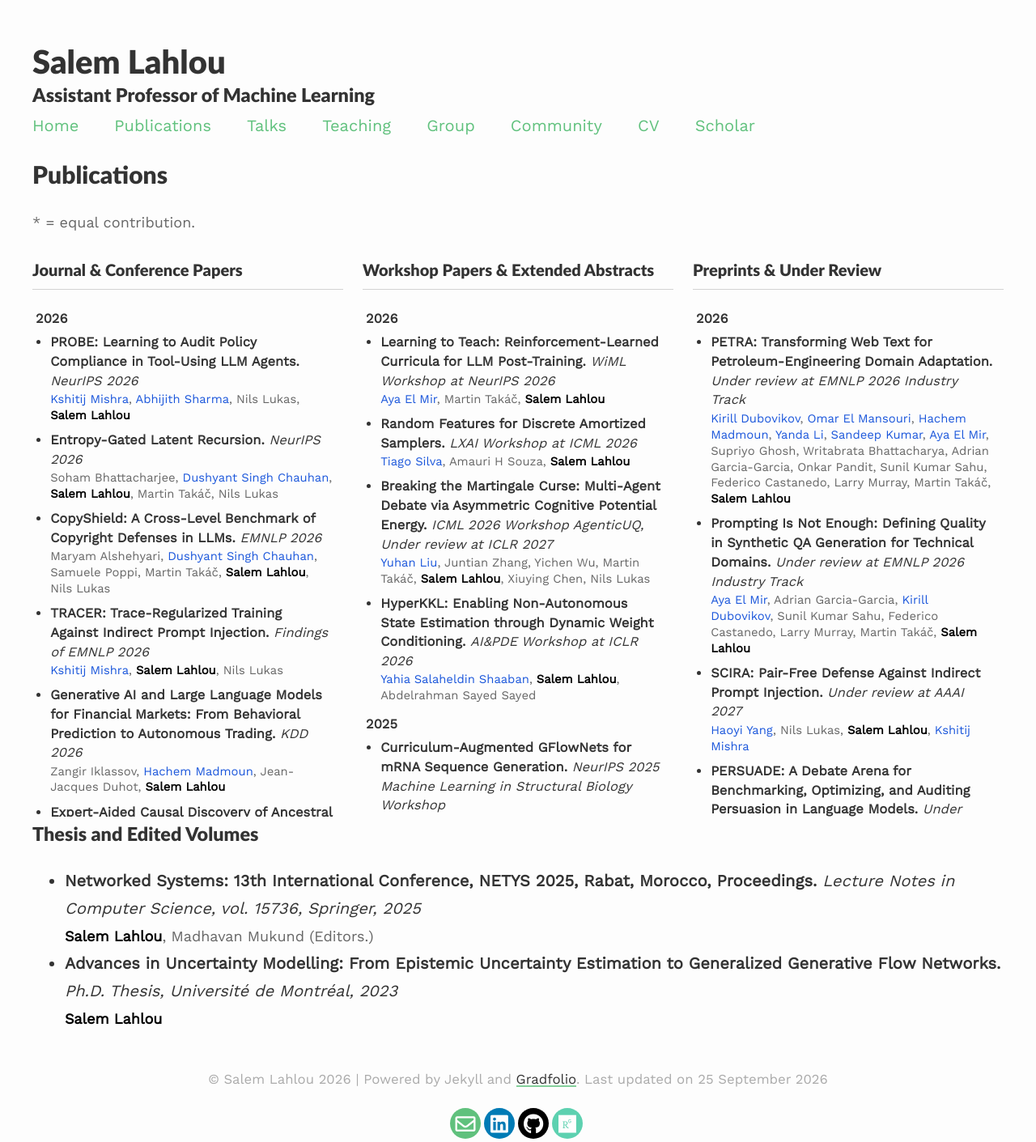
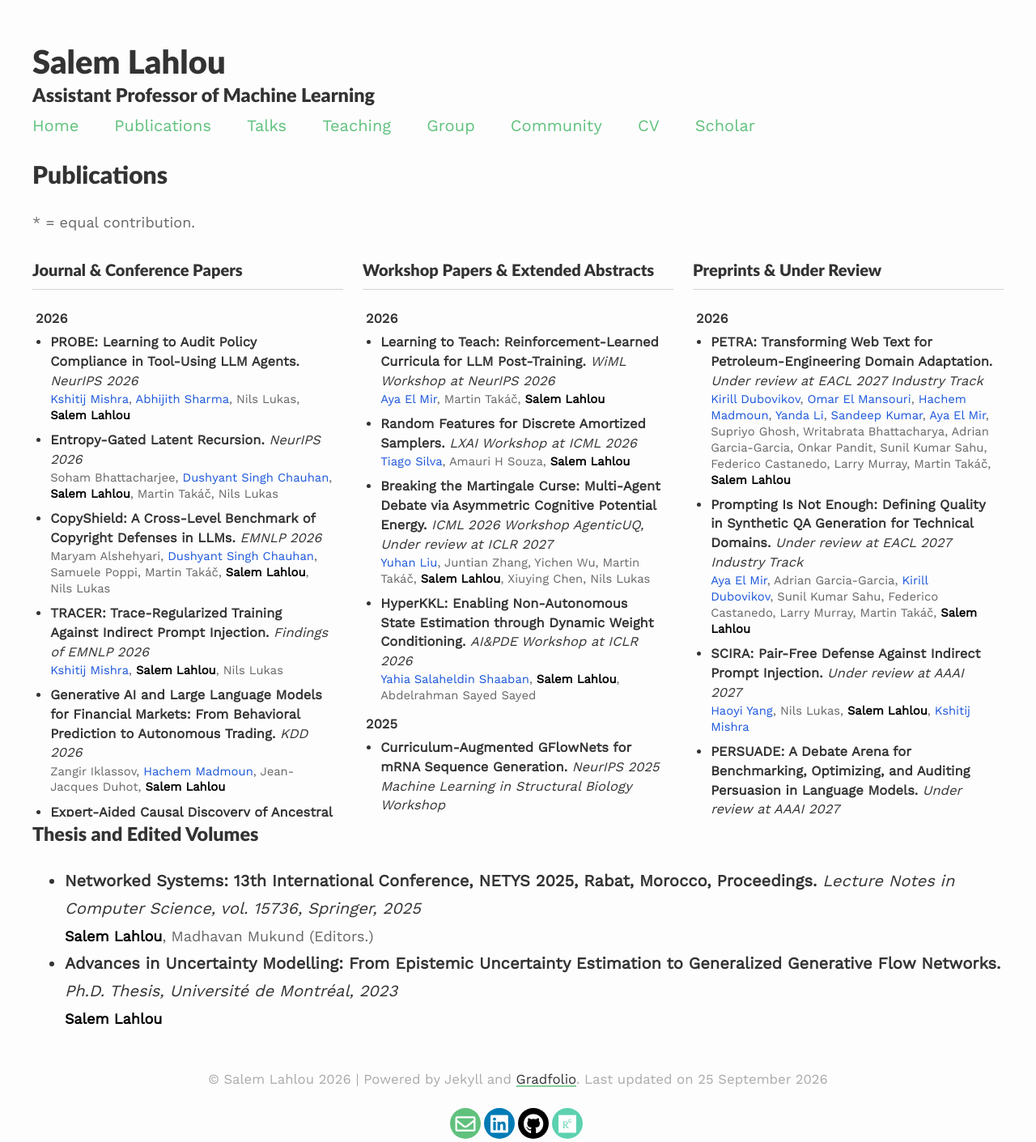
Before and after one commit to saleml/saleml.github.io, a Jekyll site: the page built from _pages/publications.md, in a window 1280 px wide. Shown: the whole page at 81% size. Built offline with Jekyll 4.4.1, drawn with Linux system fonts in a browser that asks for light colours; nearby versions of some CDN libraries.

Commit message:
Auto-sync from CV repo (7c370db)

```diff
--- a/_pages/publications.md
+++ b/_pages/publications.md
@@ -94,8 +94,8 @@ published: true
 <div class="publications-scroll">
 <p class="pub-year">2026</p>
 <ul>
-<li><strong>PETRA: Transforming Web Text for Petroleum-Engineering Domain Adaptation.</strong> <em>Under review at EMNLP 2026 Industry Track</em><div class="pub-authors"><span class="pub-author-student">Kirill Dubovikov</span>, <span class="pub-author-student">Omar El Mansouri</span>, <span class="pub-author-student">Hachem Madmoun</span>, <span class="pub-author-student">Yanda Li</span>, <span class="pub-author-student">Sandeep Kumar</span>, <span class="pub-author-student">Aya El Mir</span>, Supriyo Ghosh, Writabrata Bhattacharya, Adrian Garcia-Garcia, Onkar Pandit, Sunil Kumar Sahu, Federico Castanedo, Larry Murray, Martin Takáč, <strong class="pub-author-me">Salem Lahlou</strong></div></li>
-<li><strong>Prompting Is Not Enough: Defining Quality in Synthetic QA Generation for Technical Domains.</strong> <em>Under review at EMNLP 2026 Industry Track</em><div class="pub-authors"><span class="pub-author-student">Aya El Mir</span>, Adrian Garcia-Garcia, <span class="pub-author-student">Kirill Dubovikov</span>, Sunil Kumar Sahu, Federico Castanedo, Larry Murray, Martin Takáč, <strong class="pub-author-me">Salem Lahlou</strong></div></li>
+<li><strong>PETRA: Transforming Web Text for Petroleum-Engineering Domain Adaptation.</strong> <em>Under review at EACL 2027 Industry Track</em><div class="pub-authors"><span class="pub-author-student">Kirill Dubovikov</span>, <span class="pub-author-student">Omar El Mansouri</span>, <span class="pub-author-student">Hachem Madmoun</span>, <span class="pub-author-student">Yanda Li</span>, <span class="pub-author-student">Sandeep Kumar</span>, <span class="pub-author-student">Aya El Mir</span>, Supriyo Ghosh, Writabrata Bhattacharya, Adrian Garcia-Garcia, Onkar Pandit, Sunil Kumar Sahu, Federico Castanedo, Larry Murray, Martin Takáč, <strong class="pub-author-me">Salem Lahlou</strong></div></li>
+<li><strong>Prompting Is Not Enough: Defining Quality in Synthetic QA Generation for Technical Domains.</strong> <em>Under review at EACL 2027 Industry Track</em><div class="pub-authors"><span class="pub-author-student">Aya El Mir</span>, Adrian Garcia-Garcia, <span class="pub-author-student">Kirill Dubovikov</span>, Sunil Kumar Sahu, Federico Castanedo, Larry Murray, Martin Takáč, <strong class="pub-author-me">Salem Lahlou</strong></div></li>
 <li><strong>SCIRA: Pair-Free Defense Against Indirect Prompt Injection.</strong> <em>Under review at AAAI 2027</em><div class="pub-authors"><span class="pub-author-student">Haoyi Yang</span>, Nils Lukas, <strong class="pub-author-me">Salem Lahlou</strong>, <span class="pub-author-student">Kshitij Mishra</span></div></li>
 <li><strong>PERSUADE: A Debate Arena for Benchmarking, Optimizing, and Auditing Persuasion in Language Models.</strong> <em>Under review at AAAI 2027</em><div class="pub-authors"><span class="pub-author-student">Sarim Hashmi</span>, Samuele Poppi, <strong class="pub-author-me">Salem Lahlou</strong>, Martin Takáč, <span class="pub-author-student">Kshitij Mishra</span>, Nils Lukas</div></li>
 <li><strong>Bayesian Experimental Design: Bridging Optimization and Causal Discovery.</strong> <em>Work In Progress</em><div class="pub-authors">Dhruv Goyal, <strong class="pub-author-me">Salem Lahlou</strong></div></li>
```
Also changed, not shown: 1 other file.
